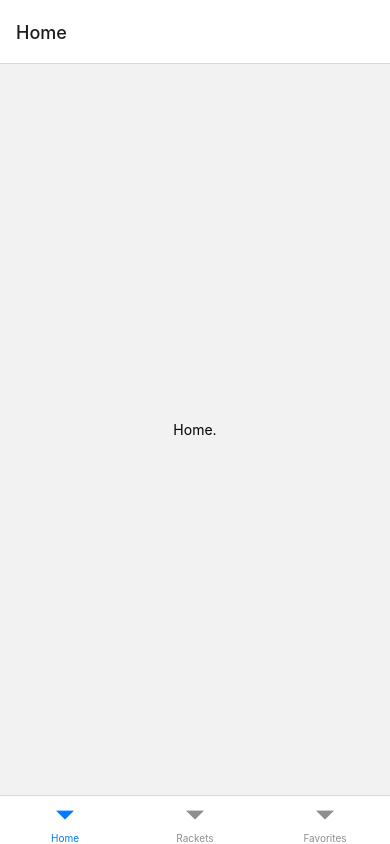
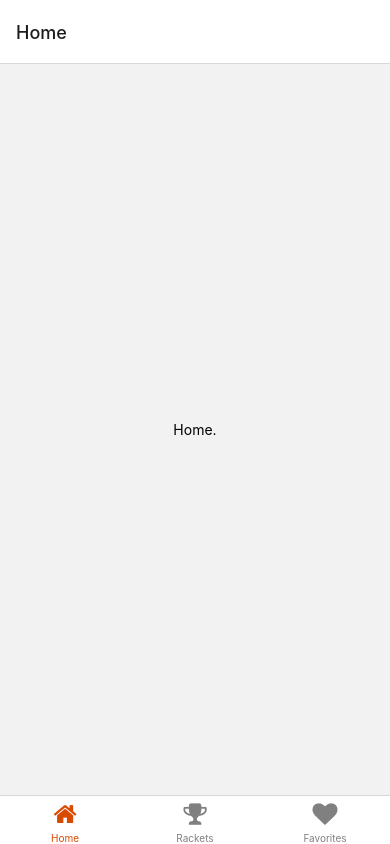
Before and after one commit to MaoEis/TennosReact, a React Native app: screen / in a window 390 px wide. Built offline with nearby package versions, Linux system fonts and the light colour scheme.

Commit message:
bottom bar done

```diff
--- a/App.js
+++ b/App.js
@@ -1,15 +1,8 @@
 import { NavigationContainer } from "@react-navigation/native";
-import { createNativeStackNavigator } from "@react-navigation/native-stack";
-import { StatusBar } from 'expo-status-bar';
 import { StyleSheet, Text, View, TextInput, Image } from 'react-native';
 import { createBottomTabNavigator } from '@react-navigation/bottom-tabs';
+import Icon from 'react-native-vector-icons/FontAwesome';
 
-// Import screen components
-// import HomePage from "./screens/HomePage";
-// import FavPage from "./screens/FavPage";
-// import Catalogus from "./screens/Catalogus";
-// import ItemPage from "./screens/ItemPage";
-// import TabNav from "./components/TabNav";
 
 function Home() {
   return (
@@ -35,78 +28,58 @@ function FavorPage() {
   );
 }
 
-function HomeScreen ({ navigation }) {
-  return (
-    <View style={styles.container}>
-      <Text style={styles.text}>Hello, this is Tennos, and it's all about tennis rackets!</Text>
-      <Text style={styles.text}>More text...</Text>
-      <TextInput style={styles.textInput} placeholder="Text goes here..." />
-      <Image
-        style={styles.image}
-        source={{ uri: 'https://reactnative.dev/img/tiny_logo.png' }}
-      />
-      <StatusBar style="auto" />
-    </View>
-  );
-}
+// function HomeScreen ({ navigation }) {
+//   return (
+//     <View style={styles.container}>
+//       <Text style={styles.text}>Hello, this is Tennos, and it's all about tennis rackets!</Text>
+//       <Text style={styles.text}>More text...</Text>
+//       <TextInput style={styles.textInput} placeholder="Text goes here..." />
+//       <Image
+//         style={styles.image}
+//         source={{ uri: 'https://reactnative.dev/img/tiny_logo.png' }}
+//       />
+//       <StatusBar style="auto" />
+//     </View>
+//   );
+// }
 
-const Stack = createNativeStackNavigator();
 const Tab = createBottomTabNavigator();
 
-function TabNavigator() {
+
+export default function App() {
   return (
-    <Tab.Navigator>
+    <NavigationContainer>
+       <Tab.Navigator
+       screenOptions ={({route}) => ({
+        tabBarIcon:  ({ focused, color, size }) => {
+          let iconName;
+
+          if (route.name === 'Home') {
+            iconName = focused ? 'home' : 'home';
+
+          } else if (route.name === 'Rackets') {
+            iconName = focused ? 'trophy' : 'trophy';
+          } else if (route.name === 'Favorites') {
+            iconName = focused ? 'heart' : 'heart';
+          }
+          return <Icon name={iconName} size={size} color={color} />;
+        },
+
+        tabBarActiveTintColor: '#D94A01',
+        tabBarInactiveTintColor: 'gray',
+
+       })}>
       <Tab.Screen name="Home" component={Home} />
       <Tab.Screen name="Rackets" component={Rackets} />
       <Tab.Screen name="Favorites" component={FavorPage} />
     </Tab.Navigator>
-  );
-}
+    </NavigationContainer>
 
-export default function App() {
-  return (
-    <NavigationContainer>
-      <Stack.Navigator initialRouteName="MainTabs">
-        <Stack.Screen
-          name="MainTabs"
-          component={TabNavigator}
-          options={{ headerShown: false }} // Hide header if not needed
-        />
-        <Stack.Screen
-          name="Rackets"
-          component={HomeScreen}
-          options={{
-            headerStyle: { backgroundColor: "#FFFCF5" },
-            headerTintColor: "#0D0D12",
-            headerTitleAlign: "left",
-            animation: "none",
-          }}
-        />
-      </Stack.Navigator>
-    </NavigationContainer>
+
   );
 }
 
 
-// export default function App() {
-//   return (
-//     <NavigationContainer>
-//       <Stack.Navigator>
-//         <Stack.Screen
-//           name="Rackets"
-//           component={HomeScreen}
-//           options={{
-//             headerStyle: { backgroundColor: "#FFFCF5" },
-//             headerTintColor: "#0D0D12",
-//             headerTitleAlign: "left",
-//             animation: "none",
-//           }}
-//         />
-//       <Stack.Screen name="MainTabs" component={TabNavigator} />
-//       </Stack.Navigator>
-//     </NavigationContainer>
-//   );
-// }
 
 const styles = StyleSheet.create({
   container: {
--- a/package.json
+++ b/package.json
@@ -17,7 +17,8 @@
     "react": "18.2.0",
     "react-native": "0.74.5",
     "react-native-safe-area-context": "4.10.5",
-    "react-native-screens": "3.31.1"
+    "react-native-screens": "3.31.1",
+    "react-native-vector-icons": "^10.1.0"
   },
   "devDependencies": {
     "@babel/core": "^7.24.0"
```
Also changed, not shown: 1 other file (tests, documents, lock files or other folders).
